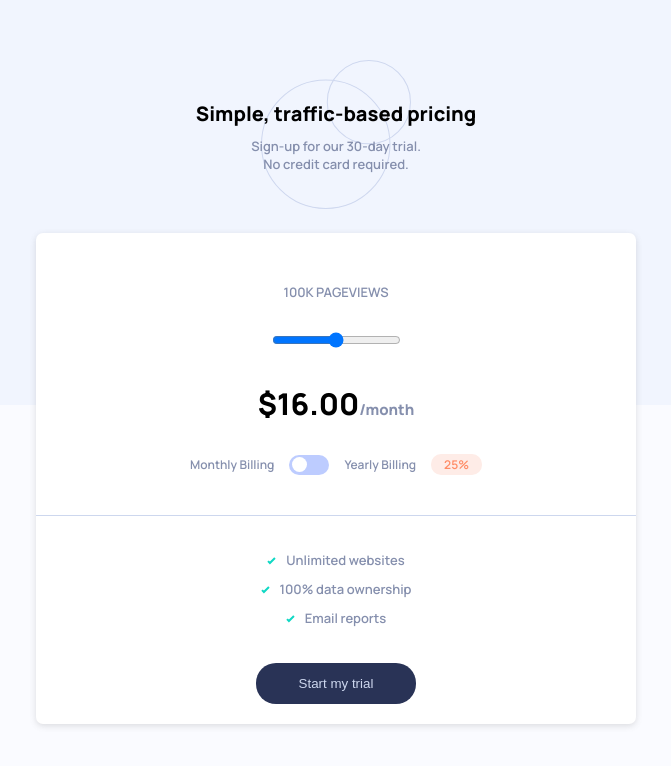
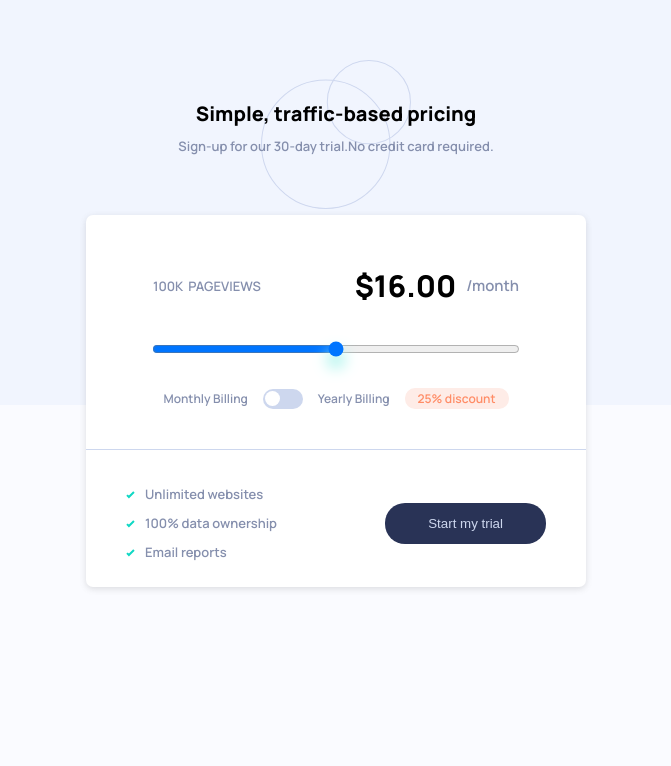
Before and after one commit to rafo38kh/interactive-pricing-component, a website: page index.html in a window 1280 px wide. Shown: the whole page, without its empty margins (304-975 px from the left). Drawn offline with Linux system fonts and the light colour scheme.

Commit message:
mobile and desktop

```diff
--- a/index.html
+++ b/index.html
@@ -25,24 +25,28 @@
       <div class="traffic__container">
         <div class="traffic__header">
           <h1 class="traffic__title">Simple, traffic-based pricing</h1>
-          <p class="traffic__subtitle">Sign-up for our 30-day trial.</p>
-          <p class="traffic__subtitle">No credit card required.</p>
+          <div class="traffic__subtitle-box">
+            <p class="traffic__subtitle">Sign-up for our 30-day trial.</p>
+            <p class="traffic__subtitle">No credit card required.</p>
+          </div>
         </div>
         <div class="traffic__box">
           <div class="traffic__box-header">
-            <p class="traffic__views">
-              <span class="traffic__views--span">100K</span> Pageviews
-            </p>
-            <p class="traffic__price">
-              $16.00<span class="traffic__price--span">/month</span>
-            </p>
+            <div class="traffic__views-box">
+              <p class="traffic__views">100k</p>
+              <p class="traffic__views--text">Pageviews</p>
+            </div>
+            <div class="traffic__price-box">
+              <p class="traffic__price">$16.00</p>
+              <p class="traffic__price--month">/month</p>
+            </div>
             <form action="" class="traffic__form">
               <input
                 id="input"
                 type="range"
-                min="0"
-                max="100"
-                value="50"
+                min="1"
+                max="5"
+                value="3"
                 class="traffic__input"
               />
             </form>
@@ -53,7 +57,9 @@
                 <span class="traffic__span"></span>
               </label>
               <p class="traffic__words">Yearly Billing</p>
-              <p class="traffic__sale">25%</p>
+              <p class="traffic__sale">
+                25% <span class="traffic__sale--discount"> discount</span>
+              </p>
             </div>
           </div>
 
--- a/scss/_base.scss
+++ b/scss/_base.scss
@@ -1,4 +1,4 @@
-$color-slider--light: hsl(174, 77%, 80%);
+$color-slider--light: rgb(165, 243, 235);
 $color-slider: hsl(174, 86%, 45%);
 $color-sale--light: hsl(14, 92%, 95%);
 $color-sale: hsl(15, 100%, 70%);
@@ -7,7 +7,7 @@ $color: hsl(226, 100%, 87%);
 $color-primary--light: hsl(0, 0%, 100%);
 $color-primary: hsl(230, 100%, 99%);
 $color-primary--dark: hsl(224, 65%, 95%);
-$color-secondary--light: hsl(223, 50%, 87%);
+$color-secondary--light: rgb(205, 215, 238);
 $color-secondary: hsl(225, 20%, 60%);
 $color-secondary--dark: hsl(227, 35%, 25%);
 
--- a/scss/_component.scss
+++ b/scss/_component.scss
@@ -15,8 +15,16 @@
   }
 
   &__title {
-    font-size: 2rem;
+    font-size: clamp(1rem, 2rem, 3rem);
     padding: 0 0 1rem 0;
+  }
+  &__subtitle-box {
+    @media (min-width: 810px) {
+      display: flex;
+      justify-content: center;
+      align-items: center;
+      flex-direction: row;
+    }
   }
 
   &__subtitle {
@@ -44,25 +52,57 @@
       gap: 3rem;
       padding: 3rem 2rem 2rem 2rem;
     }
+
+    @media (min-width: 810px) {
+      &-header {
+        grid-template-rows: repeat(3, auto);
+      }
+
+      &-footer {
+        flex-direction: row;
+        justify-content: space-between;
+        padding: 3rem 4rem 2rem 4rem;
+      }
+    }
   }
 
-  &__views {
+  &__views-box {
+    display: flex;
+    justify-content: center;
+    align-items: center;
+    gap: 0.5rem;
     color: $color-secondary;
     font-size: 1.3rem;
     padding: 3rem 0;
     text-transform: uppercase;
     grid-row: 1/2;
+  }
 
-    &--span {
+  &__views {
+    &--text {
+    }
+    @media (min-width: 810px) {
+      grid-column: 1/2;
+    }
+  }
+
+  &__price-box {
+    grid-row: 3/4;
+    display: flex;
+    justify-content: center;
+    align-items: center;
+    gap: 1rem;
+    padding: 3rem 0;
+    @media (min-width: 810px) {
+      grid-row: 1/2;
+      grid-column: 2/3;
     }
   }
 
   &__price {
-    grid-row: 3/4;
-    padding: 3rem 0;
     font-size: 3rem;
-    font-weight: bold;
-    &--span {
+    font-weight: 800;
+    &--month {
       font-size: 1.5rem;
       color: $color-secondary;
     }
@@ -70,9 +110,78 @@
 
   &__form {
     grid-row: 2/3;
+    width: 80%;
+    margin: 0 auto;
+    position: relative;
+    @media (min-width: 810px) {
+      grid-row: 2/3;
+      grid-column: 1/3;
+      padding: 0 0 3rem 0;
+    }
   }
 
   &__input {
+    width: 100%;
+    height: 0.8rem;
+    outline: none;
+    border: none;
+    border-radius: 0.5rem;
+    background: linear-gradient(
+      90deg,
+      rgb(165, 243, 235) 50%,
+      rgb(205, 215, 238) 50%
+    );
+  }
+
+  // for mozila
+
+  &__input::-moz-range-thumb {
+    height: 3.5rem;
+    width: 3.5rem;
+    background-color: hsl(174, 86%, 45%);
+    background-image: url("../images/icon-slider.svg");
+    background-size: 2rem;
+    background-repeat: no-repeat;
+    background-position: center;
+    border-radius: 50%;
+    border: 1px solid hsl(174, 86%, 42%);
+    box-shadow: rgba(165, 243, 235, 1) 0px 10px 15px 1px;
+    transition: all 0.3s;
+  }
+
+  &__input::-moz-range-thumb:hover {
+    cursor: pointer;
+  }
+
+  &__input::-moz-range-thumb:active {
+    background-color: hsl(174, 86%, 35%);
+    border: 1px solid hsl(174, 86%, 32%);
+  }
+  // for all browsers
+  &__input::-webkit-slider-thumb {
+    -webkit-appearance: none;
+    height: 3.5rem;
+    width: 3.5rem;
+    background-color: hsl(174, 86%, 45%);
+    background-image: url("../images/icon-slider.svg");
+    background-size: 2rem;
+    background-repeat: no-repeat;
+    background-position: center;
+    border-radius: 50%;
+    border: 1px solid hsl(174, 86%, 42%);
+    box-shadow: rgba(165, 243, 235, 1) 0px 10px 15px 1px;
+    transition: all 0.3s;
+  }
+
+  &__input::-webkit-slider-thumb:hover {
+    -webkit-appearance: none;
+    cursor: pointer;
+  }
+
+  &__input::-webkit-slider-thumb:active {
+    -webkit-appearance: none;
+    background-color: hsl(174, 86%, 35%);
+    border: 1px solid hsl(174, 86%, 32%);
   }
 
   &__combination-box {
@@ -82,6 +191,10 @@
     align-items: center;
     gap: 1.5rem;
     font-size: 1.2rem;
+    @media (min-width: 810px) {
+      grid-row: 3/4;
+      grid-column: 1/3;
+    }
   }
 
   &__words {
@@ -100,7 +213,8 @@
     position: absolute;
     cursor: pointer;
     inset: 0;
-    background-color: hsl(226, 100%, 87%);
+    background-color: $color-secondary--light;
+    // background-color: hsl(226, 100%, 87%);
     transition: 0.3s;
     border-radius: 4rem;
   }
@@ -134,9 +248,18 @@
     background-color: $color-sale--light;
     border-radius: 1rem;
     padding: 0.2rem 1.3rem;
+    &--discount {
+      display: none;
+      @media (min-width: 810px) {
+        display: inline-block;
+      }
+    }
   }
 
   &__text-box {
+    @media (min-width: 810px) {
+      text-align: left;
+    }
   }
 
   &__suggestions {
@@ -156,5 +279,10 @@
     border: none;
     padding: 1.3rem 4.3rem;
     border-radius: 2rem;
+    transition: all 0.2s;
+    &:hover {
+      color: $color-primary--light;
+      cursor: pointer;
+    }
   }
 }
--- a/scss/_layout.scss
+++ b/scss/_layout.scss
@@ -1,4 +1,8 @@
 .traffic__container {
-  max-width: 600px;
+  max-width: 500px;
   width: 90%;
+
+  //   @media (min-width: 810px) {
+  //     max-width: 500px;
+  //   }
 }
```
Also changed, not shown: css/style.css, 1 other file.
